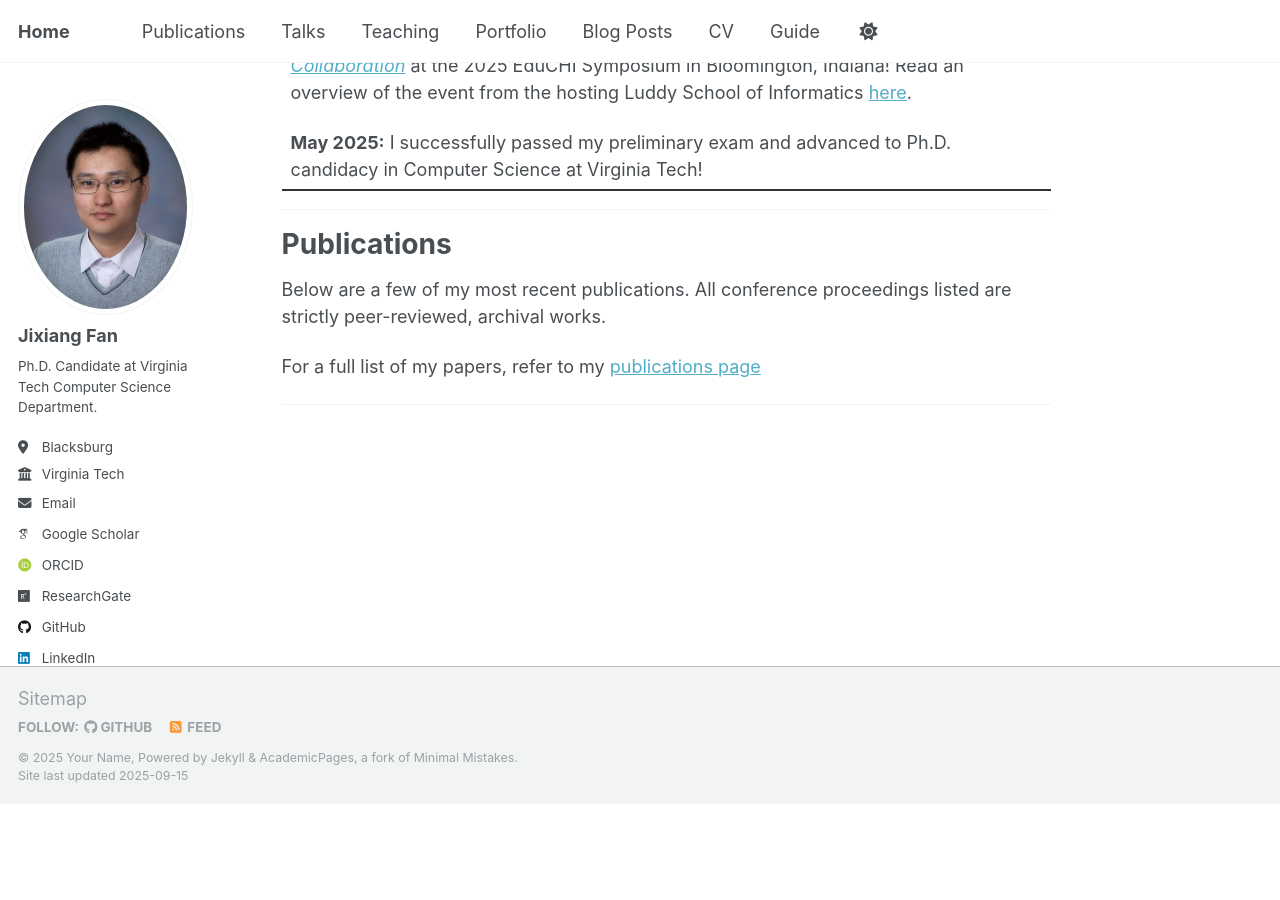
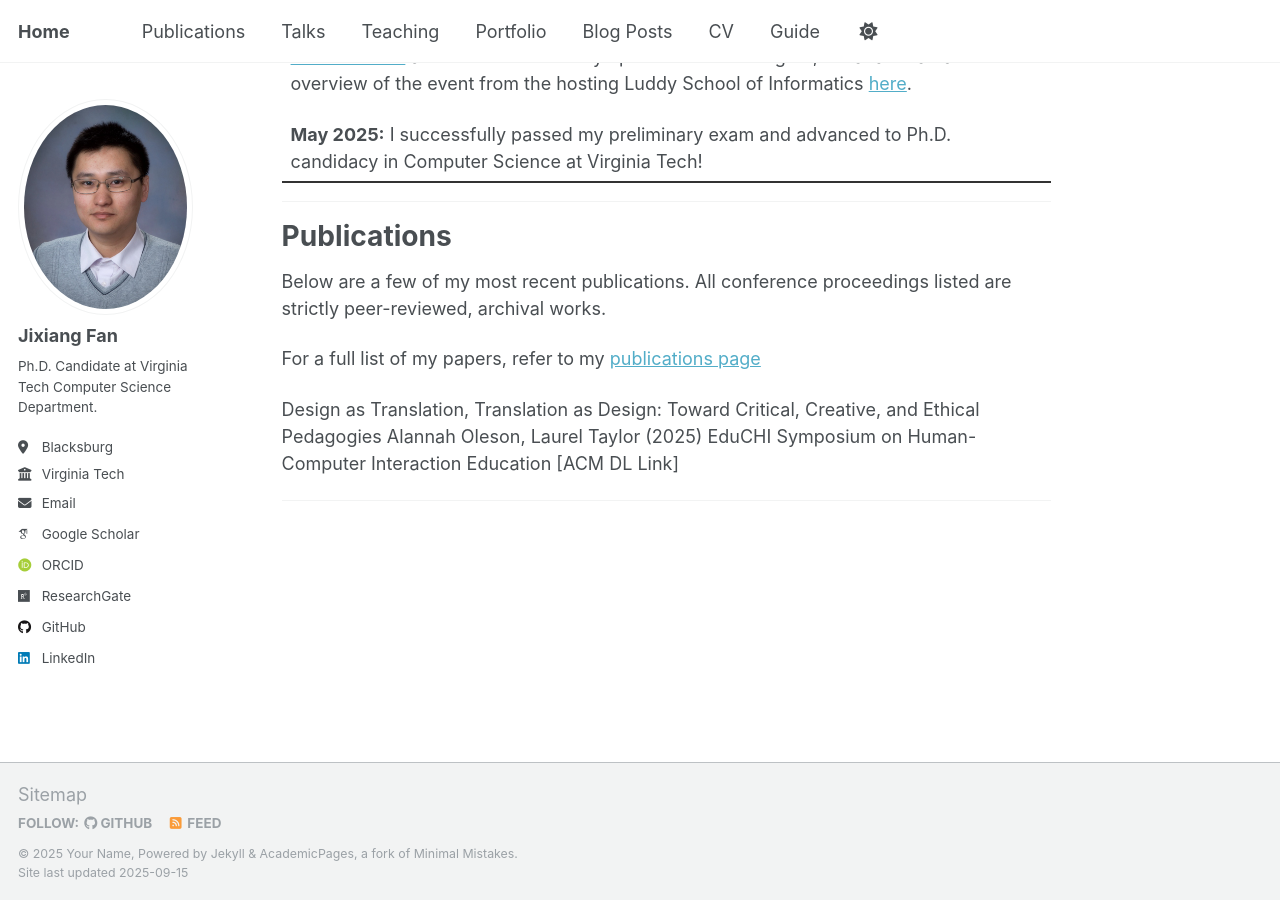
Before and after one commit to JixiangFan/web, a Jekyll site: the page built from _pages/about.md, in a window 1280 px wide and 900 px high, scrolled down 1089 px. Built offline with Jekyll 4.4.1, drawn with Linux system fonts in a browser that asks for light colours; some web fonts are replaced; before the commit the page ends 1893 px from its top, so only the background shows below that.

Commit message:
Update about.md

```diff
--- a/_pages/about.md
+++ b/_pages/about.md
@@ -14,8 +14,7 @@ I am expected to graduate in **2026** and am actively seeking **postdoctoral or
 
 ---
 
-
-<h2 style="border-bottom:0; padding-bottom:0; margin-bottom:.25rem;">News &amp; Talks</h2>
+**News &amp; Talks**
 <hr style="margin:.25rem 0 0; border:0; border-bottom:2px solid #333;">
 
 <div class="news-box"
@@ -47,6 +46,9 @@ Below are a few of my most recent publications. All conference proceedings liste
 
 For a full list of my papers, refer to my [publications page](/publications/)
 
-
+Design as Translation, Translation as Design: Toward Critical, Creative, and Ethical Pedagogies
+Alannah Oleson, Laurel Taylor (2025)
+EduCHI Symposium on Human-Computer Interaction Education
+[ACM DL Link]
 
 ---
```
